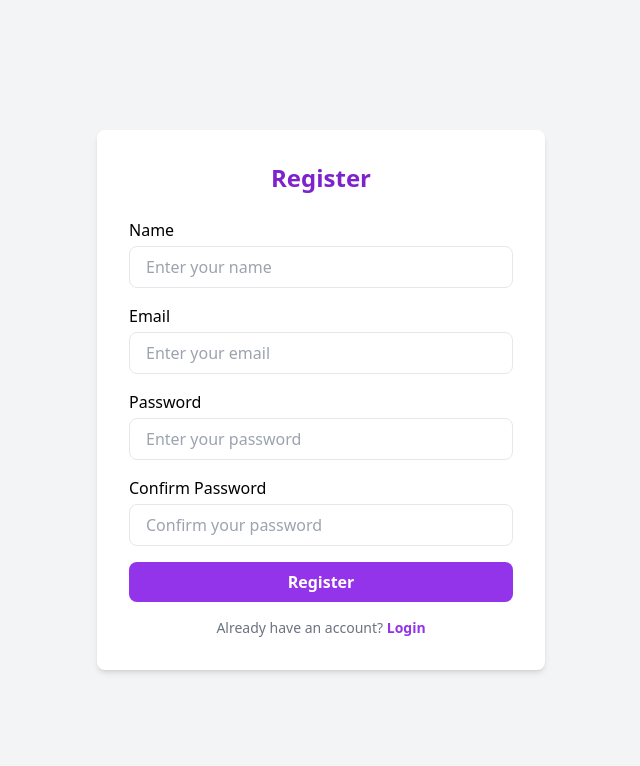
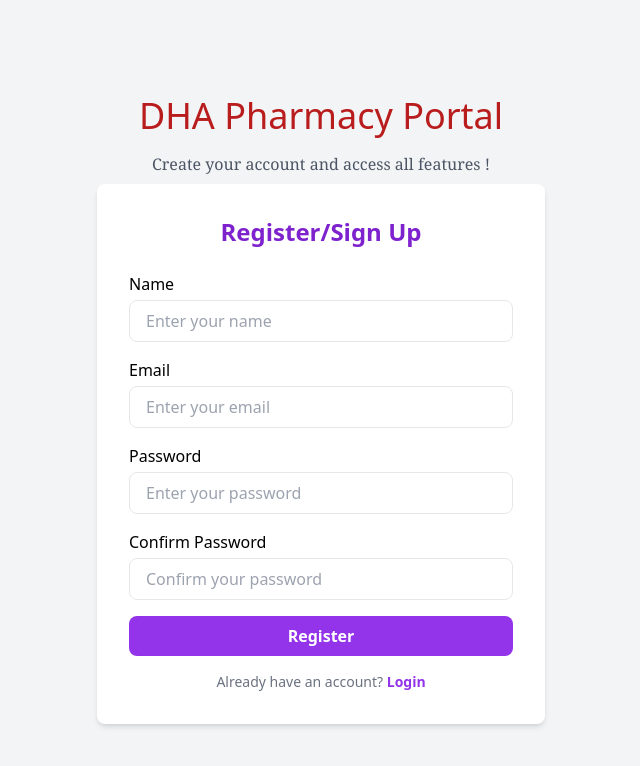
Before and after one commit to abdullahshaik697/Pharmacy-Store, a React (Vite) app: page /register in a window 1280 px wide. Shown: the top 766 px of the page, without its empty margins (319-959 px from the left). Built offline with nearby package versions, Linux system fonts and the light colour scheme.

Commit message:
improve UI/UX

```diff
--- a/src/modules/auth/pages/login.jsx
+++ b/src/modules/auth/pages/login.jsx
@@ -2,7 +2,7 @@ import { useState } from "react";
 import { Link } from "react-router-dom";
 
 const Login = () => {
-  // form state
+
   const [email, setEmail] = useState("");
   const [password, setPassword] = useState("");
   const [error, setError] = useState("");
@@ -15,7 +15,7 @@ const Login = () => {
 
     setTimeout(() => {
       setLoading(false);
-      if (email === "store@example.com" && password === "123") {
+      if (email === "pharmacy@gmail.com" && password === "123") {
         alert("Login Successful!");
       } else {
         setError("Invalid email or password");
@@ -24,10 +24,12 @@ const Login = () => {
   };
 
   return (
-    <div className="min-h-screen flex items-center justify-center bg-gray-100">
+
+    <div className="min-h-screen flex flex-col items-center justify-center bg-gray-100 p-2">
+        <h1 className="text-red-700 font-medium text-center text-[30px] md:text-3xl mb-5 md:mb-10">Welcome to DHA Pharmacy Portal!</h1>
       <div className="bg-white p-8 rounded-lg shadow-md w-full max-w-md">
-        <h2 className="text-2xl font-bold text-center mb-6 text-purple-700">
-          Login
+        <h2 className="text-xl md:text-2xl font-bold text-center mb-6 text-purple-700">
+          Login/Sign In
         </h2>
 
         {error && (
--- a/src/modules/auth/pages/register.jsx
+++ b/src/modules/auth/pages/register.jsx
@@ -15,7 +15,7 @@ const Register = () => {
     setError("");
 
     if (password !== confirmPassword) {
-      setError("Passwords do not match");
+      setError("Password do not match");
       return;
     }
 
@@ -32,10 +32,14 @@ const Register = () => {
   };
 
   return (
-    <div className="min-h-screen flex items-center justify-center bg-gray-100">
+    <div className="min-h-screen flex flex-col items-center justify-center bg-gray-100 p-2 ">
+        <h1 className="text-red-700 font-medium text-2xl mt-5 md:text-4xl mb-5 md:mb-4">DHA Pharmacy Portal</h1>
+         <h3 className="text-gray-600 font-serif text-center mb-2 text-sm md:text-base">
+      Create your account and access all features !
+    </h3>
       <div className="bg-white p-8 rounded-lg shadow-md w-full max-w-md">
         <h2 className="text-2xl font-bold text-center mb-6 text-purple-700">
-          Register
+          Register/Sign Up
         </h2>
 
         {error && (
```
